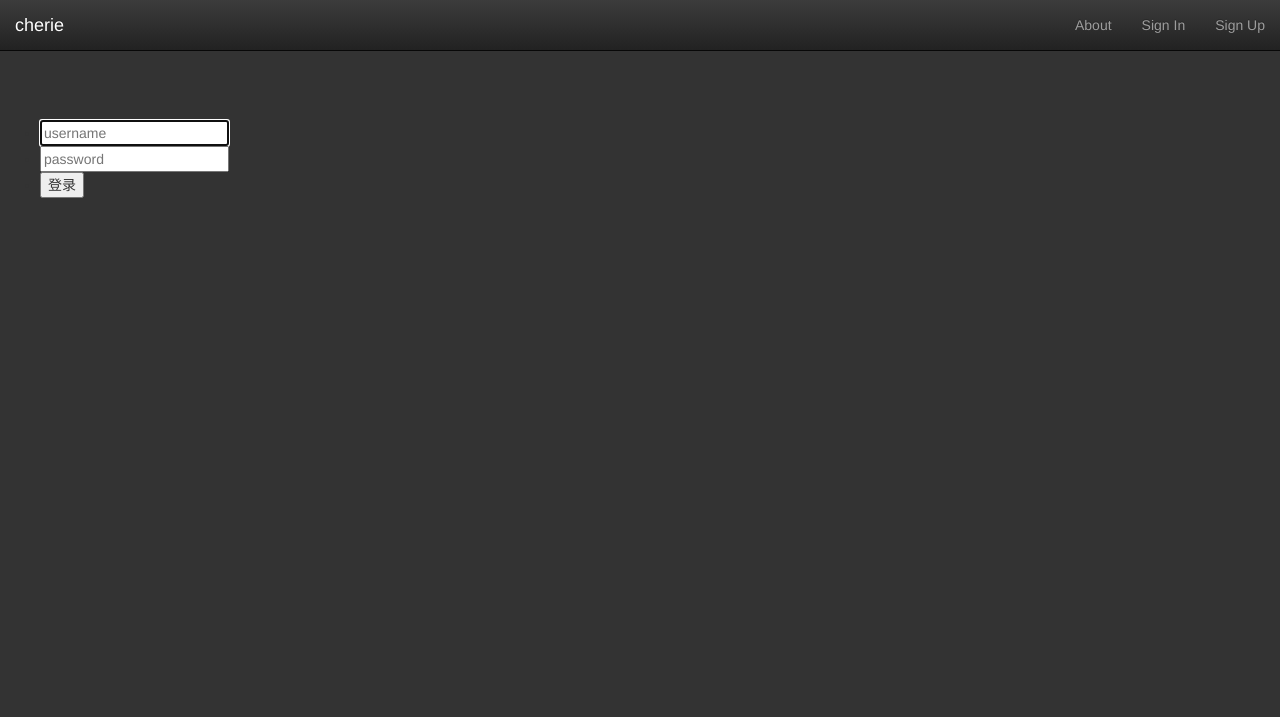
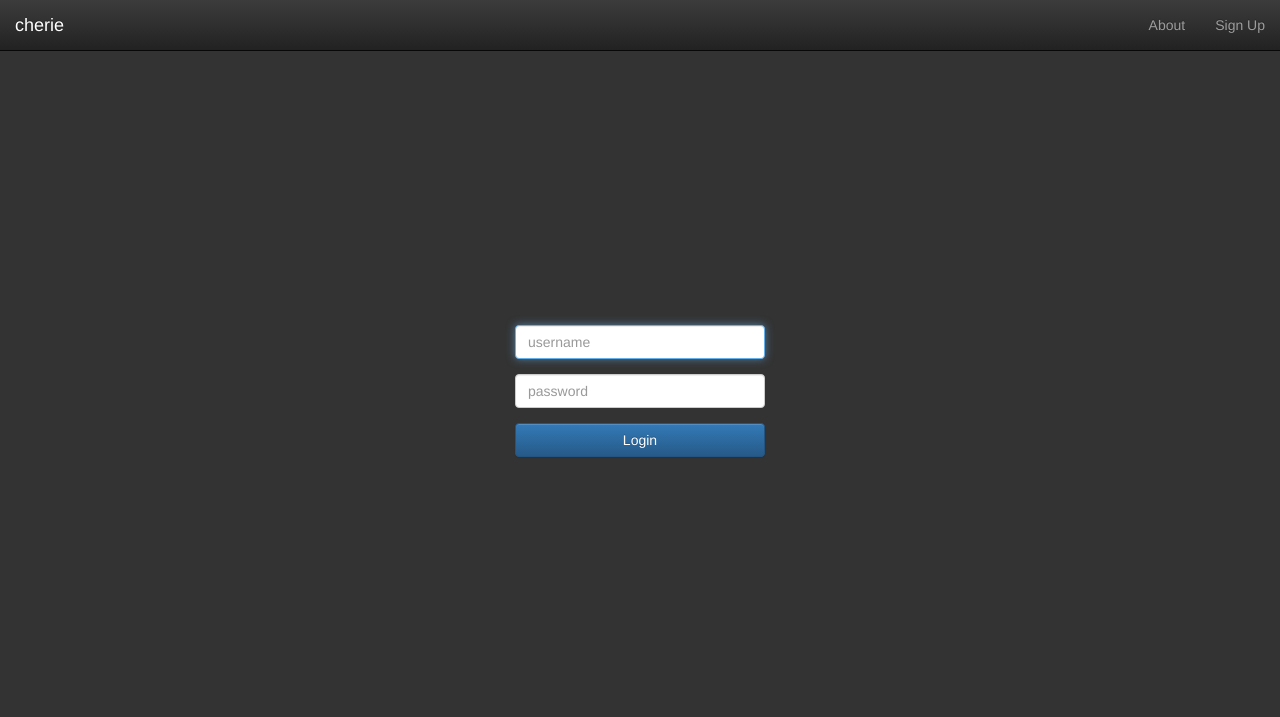
Before and after one commit to SingleCorner/cherie, a Django app: template templates/login.html in a window 1280 px wide. Shown: the top 717 px of the page. Run offline with Django 3.2, Linux system fonts and the light colour scheme; the template is opened without the code that fills it, so the values that code supplies are empty; some libraries are stand-ins or nearby versions.

Commit message:
rewrite_login_page

```diff
--- a/common/views.py
+++ b/common/views.py
@@ -15,7 +15,7 @@ def USER_LOGIN(request):
       rsp = render(request, 'user_index.html', locals())
       return HttpResponse(rsp)
     else:
-        if 'a' in request.GET and request.GET['a'] == "login":
+        if 'act' in request.GET and request.GET['act'] == "login":
           user = request.POST['username']
           passwd = request.POST['password']
           user_query = Account.objects.filter(account = user, status = 1)
--- a/static/css/login.css
+++ b/static/css/login.css
@@ -1,5 +1,5 @@
 html, body {
-	padding-top: 60px;
+	padding-top: 70px;
 	background: #333;
 }
 
@@ -19,3 +19,21 @@ body > footer {
 	-ms-text-shadow: 0px 0px 5px rgba(0, 0, 0, 1.00);
 	-o-text-shadow: 0px 0px 5px rgba(0, 0, 0, 1.00);
 }
+
+#cherie_login{
+	margin: auto;
+	width: 250px;
+	height: 150px;
+	position: absolute;
+	top: 0;
+	left: 0;
+	bottom: 0;
+	right: 0;
+}
+#USER_login_status {
+	margin-top: 20px;
+	font-family: "Microsoft Yahei", Tahoma, Simsun;
+	font-size: 12px;
+	text-align: center;
+	color: #AAA;
+}
--- a/static/js/login.js
+++ b/static/js/login.js
@@ -1,5 +1,5 @@
 $(document).ready(function() {
-	$('#USER_login_form').submit(function(evt) {
+	$('#USER_login').submit(function(evt) {
 		// 阻断默认提交过程
 		evt.preventDefault();
 
@@ -9,14 +9,14 @@ $(document).ready(function() {
 		var time = $('#USER_login_timestamp').val();
 
 		// 检查输入
-		if (user.length < 4 || user.length > 5) {
-			$('#USER_login_status').html("No No No,工号貌似错了>_< ");
+		if (user.length == 0) {
+			$('#USER_login_status').html("No No No,请认真告诉我你叫什么>_< ");
 			$('#USER_login_user').focus();
 			return false;
 		}
 
 		if (pswd.length == 0) {
-			$('#USER_login_status').html("乃不能丢掉密码君");
+			$('#USER_login_status').html("密码君不见啦");
 			$('#USER_login_pswd').focus();
 			return false;
 		}
@@ -31,11 +31,10 @@ $(document).ready(function() {
 
 		$.ajax({
 			type: 'POST',
-			url: './?a=login',
+			url: './?act=login',
 			data: {
 				'username': user,
 				'password': pswd,
-				'encrypto': 'on'
 			},
 			timeout: 5000,
 			success: function(data, status, xhr) {
--- a/templates/base.html
+++ b/templates/base.html
@@ -26,14 +26,17 @@
 			<div class="container-fluid">
 				<!-- LOGO -->
 				<div class="navbar-header">
-          <button type="button" class="navbar-toggle" >
-              <i class="fa fa-bars"></i>
+          <button type="button" class="navbar-toggle collapsed" data-toggle="collapse" data-target="#navbar-ham" aria-expanded="false" >
+          	<span class="sr-only">Toggle navigation</span>
+		        <span class="icon-bar"></span>
+		        <span class="icon-bar"></span>
+		        <span class="icon-bar"></span>
           </button>
 		      <a class="navbar-brand" href="/">cherie</a>
 		    </div>
 				<!-- LOGO end -->
 				<!-- link -->
-				<div class="collapse navbar-collapse">
+				<div class="collapse navbar-collapse" id="navbar-ham">
 {% block navigation %}
 {% endblock %}
 				</div>
@@ -44,13 +47,11 @@
 	</header>
 	<!-- 顶栏结束 -->
 	<!-- 主容器开始 -->
-	<div>
+	<div class="container">
 
 {% block app %}
 {% endblock %}
 
-	</div>
-	<div id="infomation">
 	</div>
 	<!-- 主容器结束 -->
 	<!-- 页脚开始 -->
--- a/templates/login.html
+++ b/templates/login.html
@@ -9,40 +9,26 @@
 {% endblock %}
 
 {% block navigation %}
-      <div class="collapse navbar-collapse navbar-right navbar-main-collapse">
-          <ul class="nav navbar-nav">
-              <li class="hidden">
-                  <a href="#page-top"></a>
-              </li>
-              <li>
-                  <a class="page-scroll" href="/">About</a>
-              </li>
-              <li>
-                  <a class="page-scroll" href="/">Sign In</a>
-              </li>
-              <li>
-                  <a class="page-scroll" href="/">Sign Up</a>
-              </li>
-          </ul>
-      </div>
+        <ul class="nav navbar-nav navbar-right">
+          <li><a class="page-scroll" href="/">About</a></li>
+          <li><a class="page-scroll" href="/">Sign Up</a></li>
+        </ul>
 {% endblock %}
 
 {% block app %}
-  <div id="USER_login">
-    <form id="USER_login_form" action="?a=login" method="post">
-      <input type="hidden" id="USER_login_timestamp" value= '{{ request.session.loginTime }}' >
-      <ul>
-        <li>
-          <input type="text" name="username" id="USER_login_user" placeholder="username" />
-        </li>
-        <li>
-          <input type="password" name="password" id="USER_login_pswd" placeholder="password" autocomplete="off" />
-        </li>
-        <li id="USER_login_buttons">
-          <input type="submit" value="登录" id="USER_login_submit" title="登录" />
-        </li>
-      </ul>
+  <div id="cherie_login">
+    <form id="USER_login">
+      <input type="hidden" id="USER_login_timestamp" value="{{ request.session.loginTime }}">
+      <div class="form-group">
+        <input type="text" class="form-control" id="USER_login_user" placeholder="username">
+      </div>
+      <div class="form-group">
+        <input type="password" class="form-control" id="USER_login_pswd" placeholder="password" autocomplete="off">
+      </div>
+      <button type="submit" class="form-control btn btn-primary">Login</button>
+      <div class="form-group">
+        <div id="USER_login_status"></div>
+      </div>
     </form>
-    <div id="USER_login_status"></div>
   </div>
 {% endblock %}
--- a/templates/user_base.html
+++ b/templates/user_base.html
@@ -10,7 +10,7 @@
 
 {% block navigation %}
       <ul class="nav navbar-nav navbar-right">
-				<li>当前用户：{{ request.session.user_name }}</li>
+				<li><a href="">{{ request.session.user_name }}</a></li>
         <li><a class="" href="/logout?key={{ request.session.logoutAuth }}">Sign Out</a></li>
       </ul>
 {% endblock %}
```
